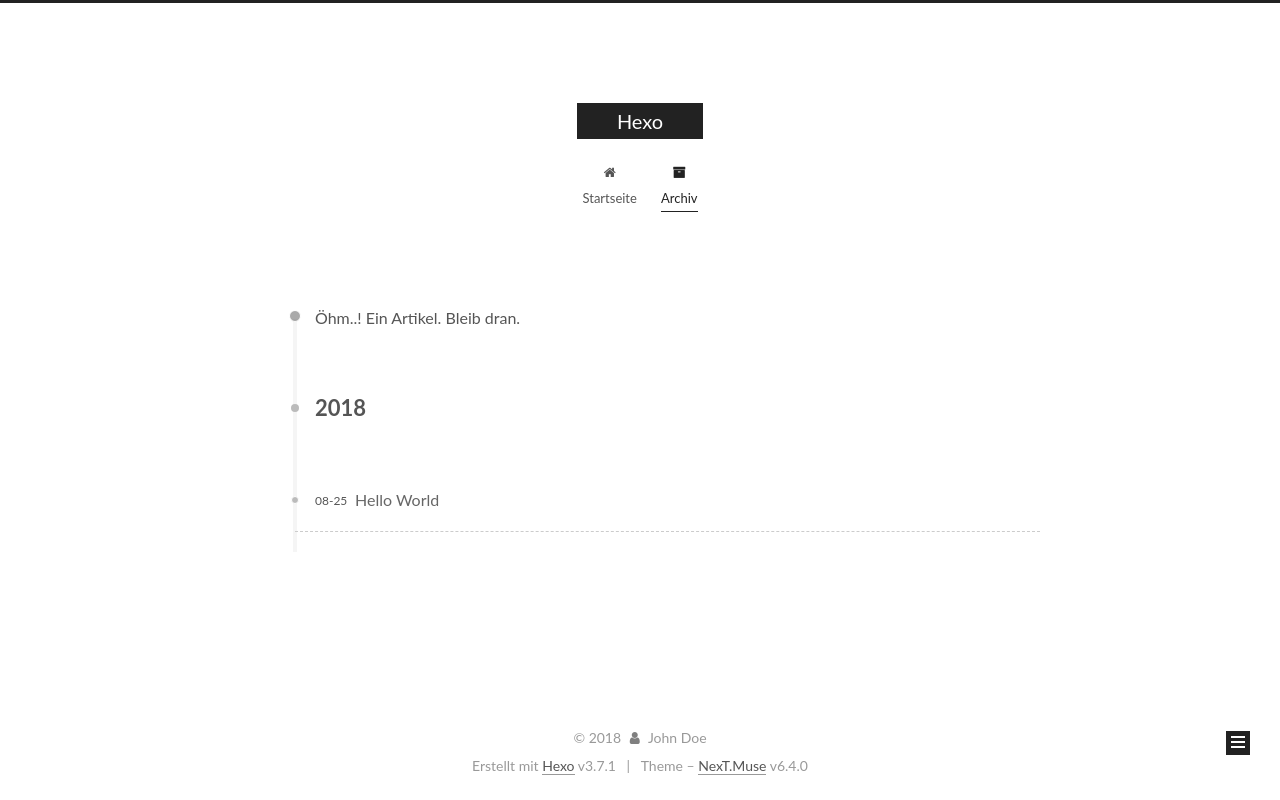
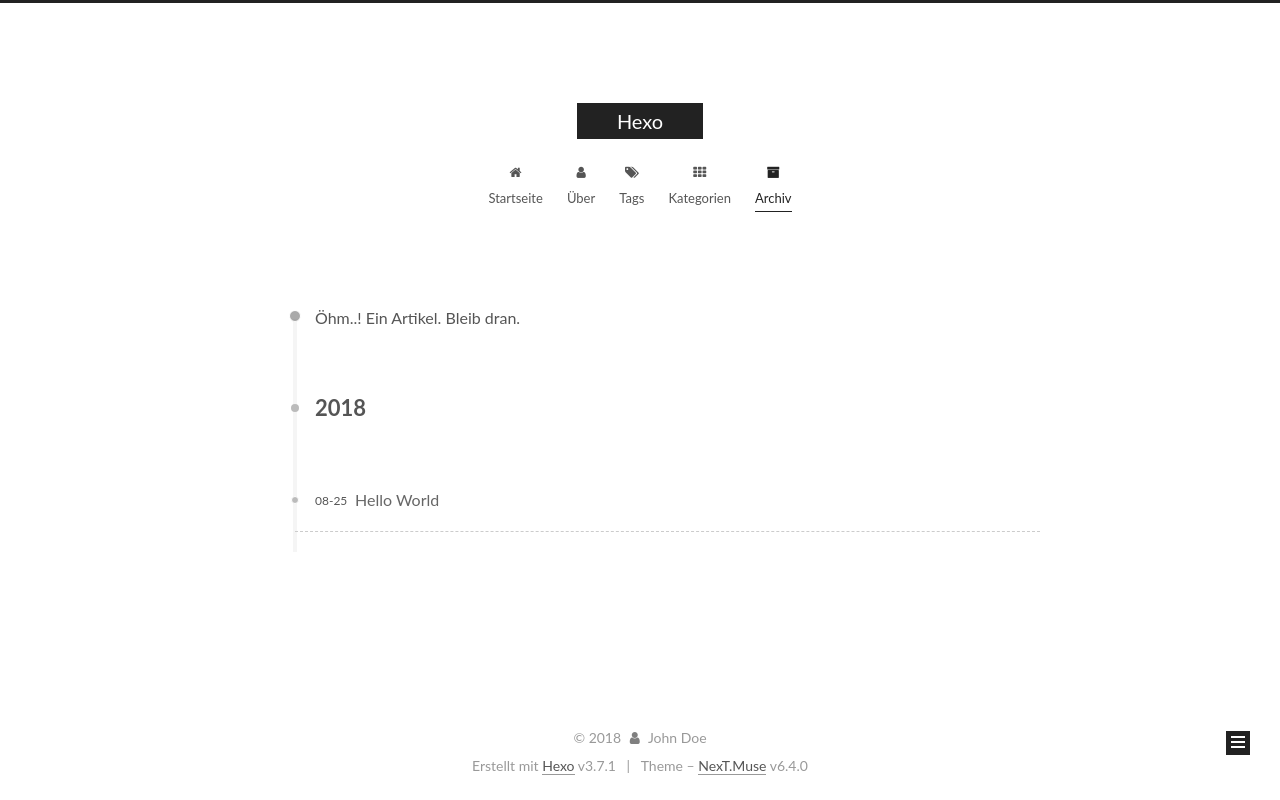
Before and after one commit to EdwinkC/EdwinkC.github.io, a plain HTML site: page archives/2018/08/index.html in a window 1280 px wide. Drawn offline with Linux system fonts and the light colour scheme.

Commit message:
Site updated: 2018-08-25 15:40:55

```diff
--- a/archives/2018/08/index.html
+++ b/archives/2018/08/index.html
@@ -223,6 +223,30 @@
 
 
 
+          <li class="menu-item menu-item-about">
+    <a href="/about/" rel="section">
+      <i class="menu-item-icon fa fa-fw fa-user"></i> <br />Über</a>
+  </li>
+
+
+
+
+          <li class="menu-item menu-item-tags">
+    <a href="/tags/" rel="section">
+      <i class="menu-item-icon fa fa-fw fa-tags"></i> <br />Tags</a>
+  </li>
+
+
+
+
+          <li class="menu-item menu-item-categories">
+    <a href="/categories/" rel="section">
+      <i class="menu-item-icon fa fa-fw fa-th"></i> <br />Kategorien</a>
+  </li>
+
+
+
+
           <li class="menu-item menu-item-archives menu-item-active">
     <a href="/archives/" rel="section">
       <i class="menu-item-icon fa fa-fw fa-archive"></i> <br />Archiv</a>
@@ -231,6 +255,15 @@
 
 
     </ul>
+
+
+
+
+
+
+
+
+
 
 
 
--- a/css/main.css
+++ b/css/main.css
@@ -1838,7 +1838,7 @@ pre .javascript .function {
   width: 4px;
   height: 4px;
   border-radius: 50%;
-  background: #087c1a;
+  background: #7d0eff;
 }
 .links-of-blogroll {
   font-size: 13px;
```
Also changed, not shown: 2018/08/25/hello-world/index.html (+24 -0 lines), archives/2018/index.html (+33 -0 lines), archives/index.html (+33 -0 lines), index.html (+24 -0 lines).
